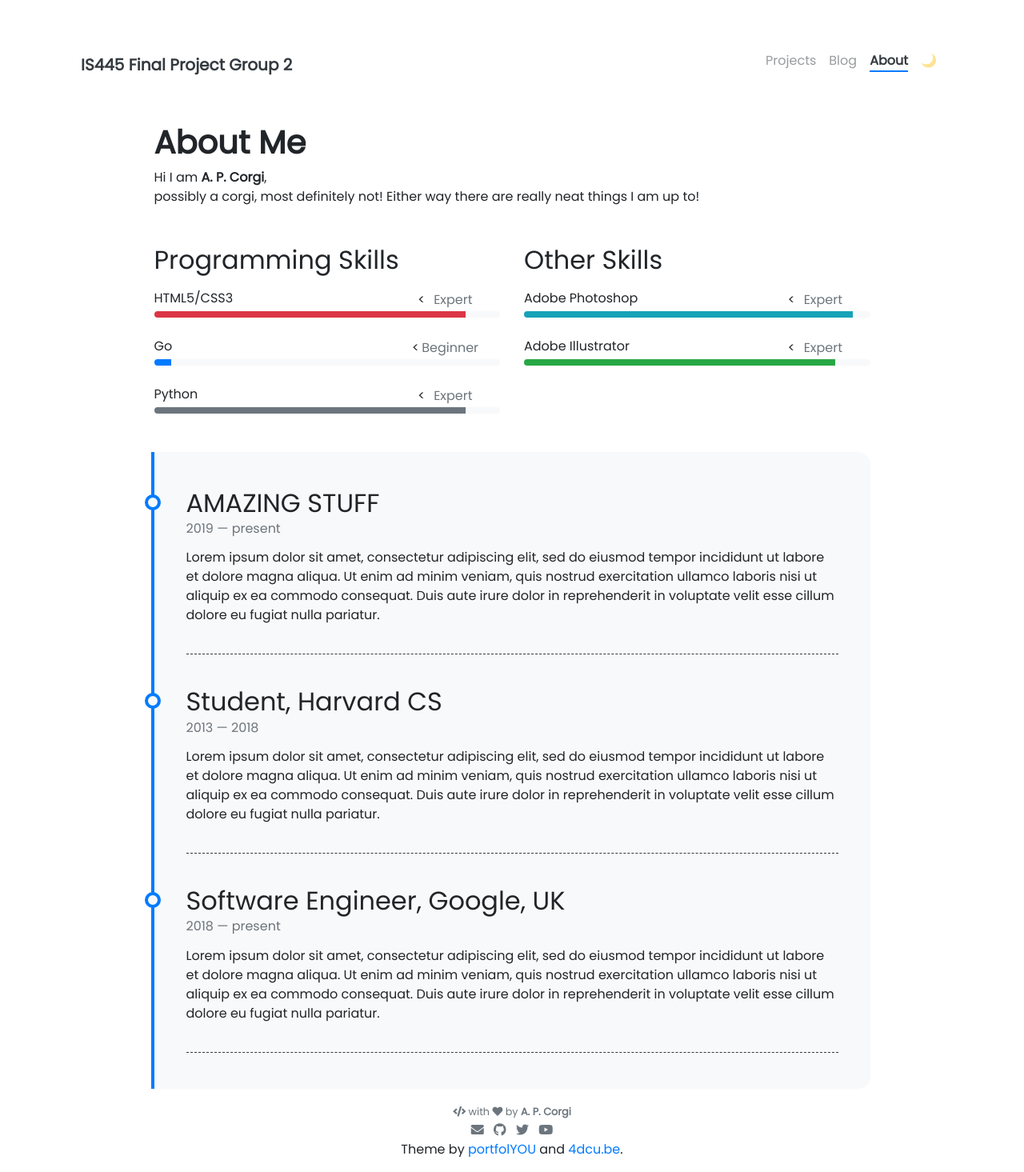
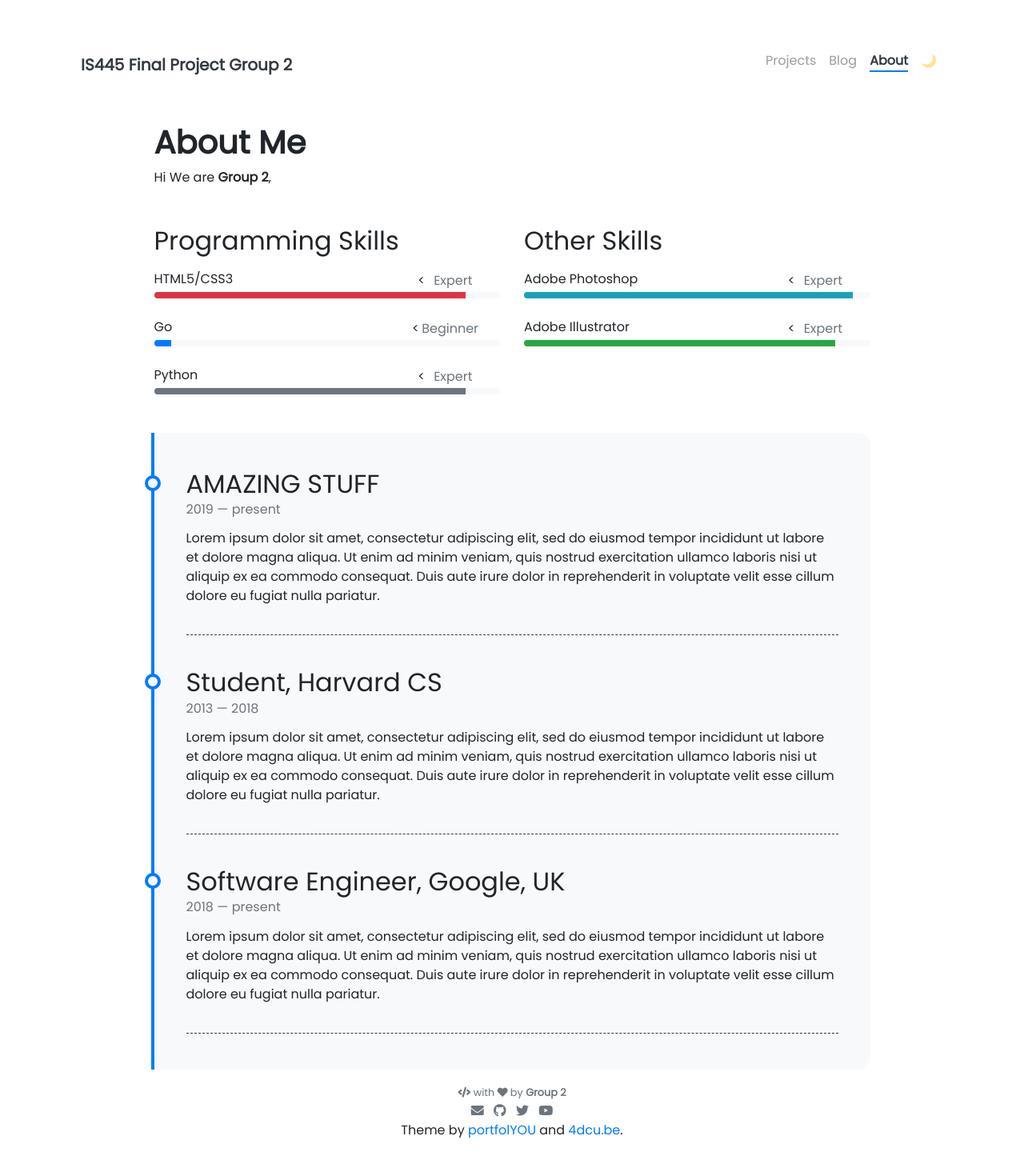
Before and after one commit to modestcharlie/modestcharlie.github.io, a Jekyll site: the page built from pages/about.md, in a window 1280 px wide. Shown: the whole page at 80% size. Built offline with Jekyll 4.4.1, drawn with Linux system fonts in a browser that asks for light colours; nearby versions of some CDN libraries; after the commit the page ends 1441 px from its top, so only the background shows below that.

Commit message:
upload template

```diff
--- a/_config.yml
+++ b/_config.yml
@@ -34,7 +34,7 @@ nav_exclude:                                            # The following paths ar
 
 ### Author Info ###
 author:
-  name              : A. P. Corgi
+  name              : Group 2
   image             : https://source.unsplash.com/300x300/?corgi&derpy
 #  behance           : your_username
 # dribbble          : your_username
--- a/pages/about.md
+++ b/pages/about.md
@@ -7,8 +7,8 @@ weight: 3
 
 # **About Me**
 
-Hi I am **{{ site.author.name }}**,<br>
-possibly a corgi, most definitely not!  Either way there are really neat things I am up to!
+Hi We are **{{ site.author.name }}**,<br>
+
 
 <div class="row">
 {% include about/skills.html title="Programming Skills" source=site.data.programming-skills %}
```
Also changed, not shown: pages/index.md (+1 -0 lines), 9 other files.
